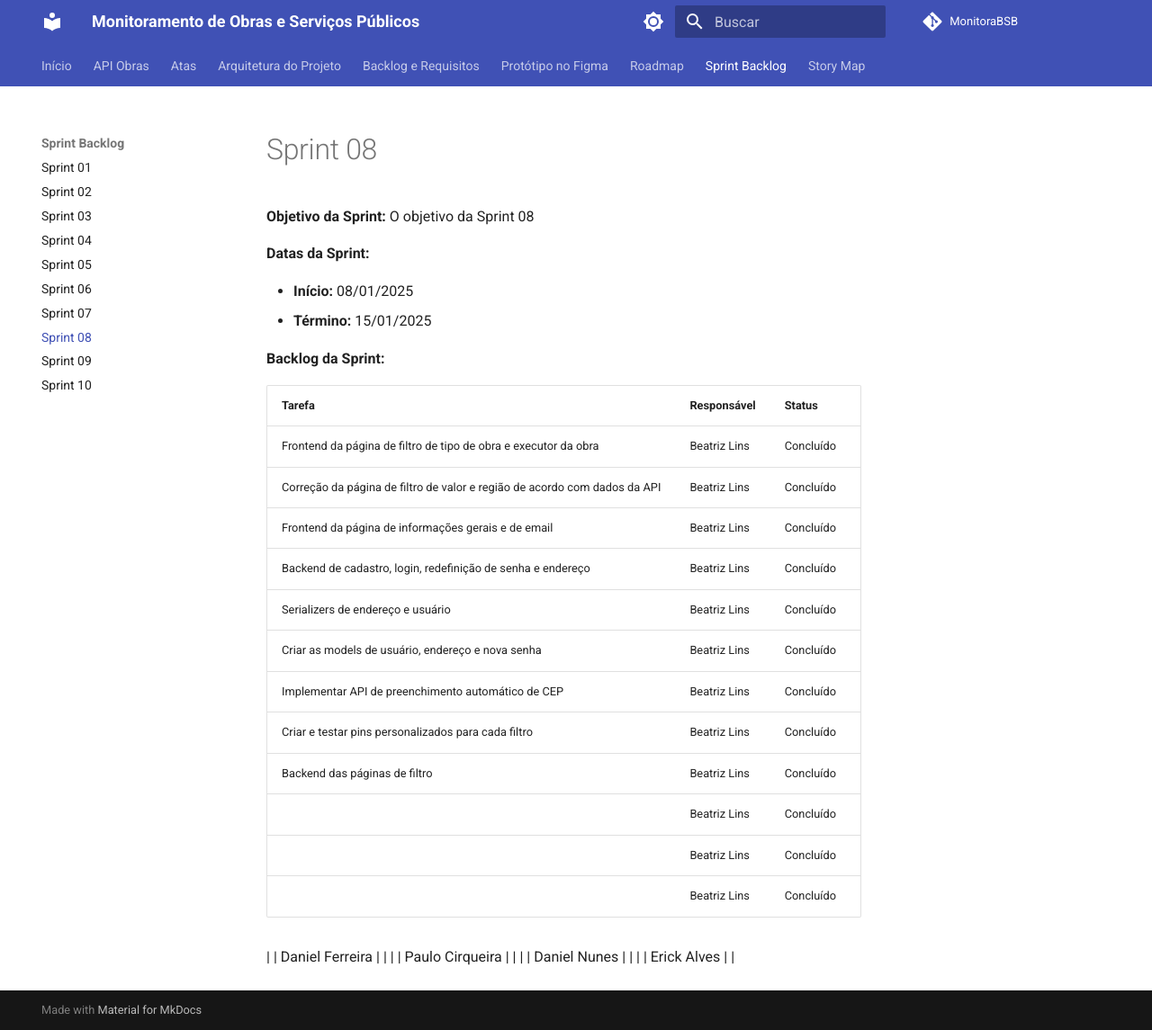
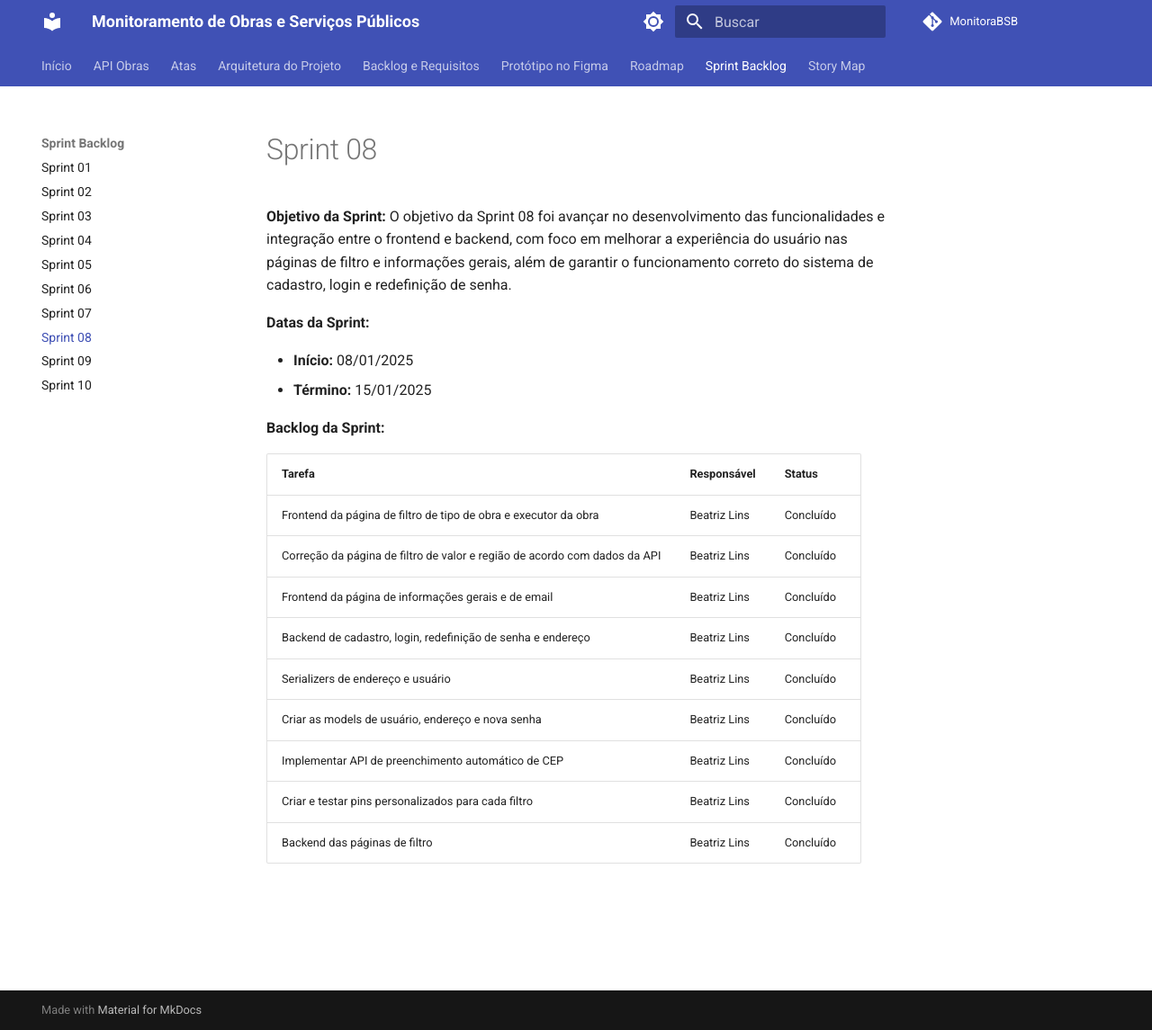
Before and after one commit to unb-mds/2024-2-Squad08, an MkDocs documentation site: the page built from docs/sprints/sprint8.md, in a window 1280 px wide and 1145 px high. Shown: the whole window at 90% size. Built offline with MkDocs 1.6.1 and Material for MkDocs 9.7.7, drawn with Linux system fonts in a browser that asks for light colours; comment, search, counter and statistics services are not loaded.

Commit message:
feat: updating sprint 9

```diff
--- a/docs/sprints/sprint8.md
+++ b/docs/sprints/sprint8.md
@@ -1,6 +1,6 @@
 
 **Objetivo da Sprint:**
-O objetivo da Sprint 08
+O objetivo da Sprint 08 foi avançar no desenvolvimento das funcionalidades e integração entre o frontend e backend, com foco em melhorar a experiência do usuário nas páginas de filtro e informações gerais, além de garantir o funcionamento correto do sistema de cadastro, login e redefinição de senha.
 
 **Datas da Sprint:**
 
@@ -20,11 +20,3 @@ O objetivo da Sprint 08
 | Implementar API de preenchimento automático de CEP | Beatriz Lins | Concluído |
 | Criar e testar pins personalizados para cada filtro | Beatriz Lins | Concluído |
 | Backend das páginas de filtro | Beatriz Lins | Concluído |
-|  | Beatriz Lins | Concluído |
-|  | Beatriz Lins | Concluído |
-|  | Beatriz Lins | Concluído |
-
-| | Daniel Ferreira |  |
-| | Paulo Cirqueira |  |
-| | Daniel Nunes |  |
-| | Erick Alves |  |
```
Also changed, not shown: docs/sprints/sprint9.md (+3 -3 lines).
